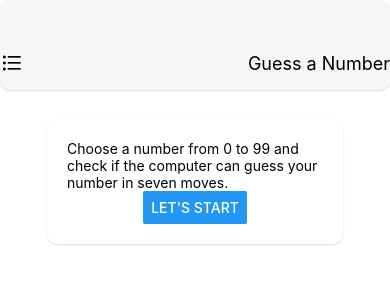
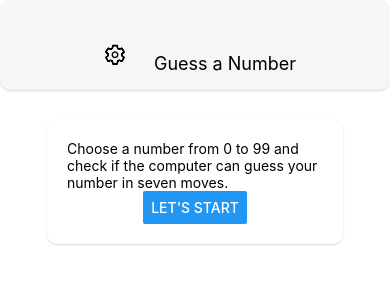
Before and after one commit to emilialach91/GuessNumberGame, a React Native app: screen / in a window 390 px wide. Shown: the top 300 px of the page. Built offline with nearby package versions, Linux system fonts and the light colour scheme.

Commit message:
Change menu icon, changed menu visibility, styling tweaks

```diff
--- a/components/Menu.js
+++ b/components/Menu.js
@@ -1,7 +1,7 @@
 import React, { useState } from 'react';
 import { View, StyleSheet, Alert } from 'react-native';
 import { Menu, Provider, Divider } from 'react-native-paper';
-import { AntDesign } from '@expo/vector-icons';
+import { Ionicons } from '@expo/vector-icons';
 
 const MenuExample = props => {
 	const [visible, setVisible] = useState(false);
@@ -9,7 +9,8 @@ const MenuExample = props => {
 	const closeMenu = () => setVisible(false);
 	const openMenu = () => setVisible(true);
 
-	const alertButtonHandler = () => {
+	const buttonEndGameHandler = () => {
+		closeMenu()
 		Alert.alert(
 			"End the Game",
 			"Are you sure you want to end this game?",
@@ -18,20 +19,10 @@ const MenuExample = props => {
 				{ text: "Yes", onPress: () => props.onEndGame() }
 			]
 		);
-		closeMenu()
 	}
 
-	return (
-		<Provider style={styles.container}>
-			<View>
-				<Menu
-					visible={visible}
-					onDismiss={closeMenu}
-					anchor={
-						<AntDesign name="bars" size={24} color="black" onPress={openMenu} />
-					}>
-					<Menu.Item
-						onPress={() => {
+	const buttonRulesHandler = () => {
+		closeMenu()
 		Alert.alert(
 			"Rules",
 			"Choose a number from 0 to 99 and check if the computer can guess your number in seven moves.",
@@ -39,17 +30,32 @@ const MenuExample = props => {
 				{ text: "OK", onPress: () => closeMenu() }
 			]
 		);
-						}}
+	}
+
+	return (
+		<View style={styles.container}>
+			<Provider style={styles.provider}>
+				<View>
+					<Menu
+						style={styles.menu}
+						visible={visible}
+						onDismiss={() => closeMenu()}
+						anchor={
+							<Ionicons name="settings-outline" size={22} color="black" onPress={openMenu} />
+						}>
+						<Menu.Item
+							onPress={() => buttonRulesHandler()}
 							title="Rules"
 						/>
 						<Divider />
 						<Menu.Item
-						onPress={() => alertButtonHandler()}
+							onPress={() => buttonEndGameHandler()}
 							title="End the Game"
 						/>
 					</Menu>
 				</View>
 			</Provider>
+		</View>
 	);
 };
 
@@ -57,13 +63,18 @@ export default MenuExample;
 
 const styles = StyleSheet.create({
 	container: {
-		padding: 50,
-		flexDirection: 'row',
-		justifyContent: 'center',
-		backgroundColor: 'red',
-		width: 20,
-		height: 20,
-		zIndex: 100,
-		top: 0
+		height: 40,
+		width: 40,
+		margin: 10,
+		zIndex: 1000
 	},
+	provider: {
+		height: 40,
+		width: 40,
+	},
+	menu: {
+		zIndex: 1000,
+		width: 140,
+		transform: [{ translateY: -80 }]
+	}
 });
```
Lines whose indentation alone changed are shown as unchanged.
